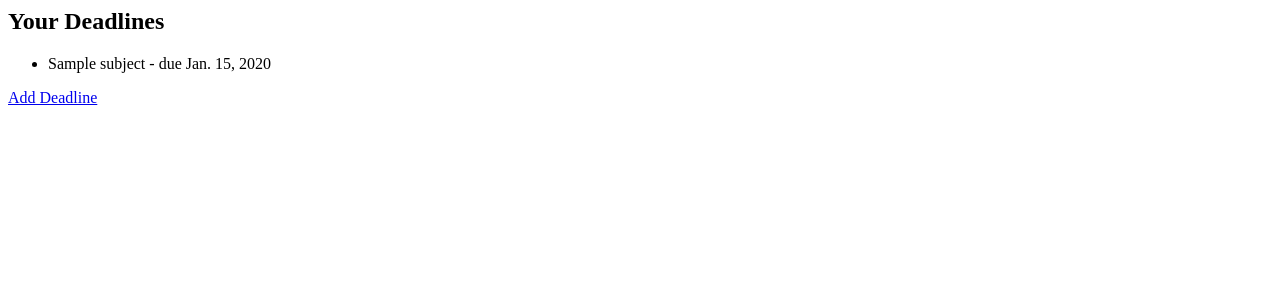
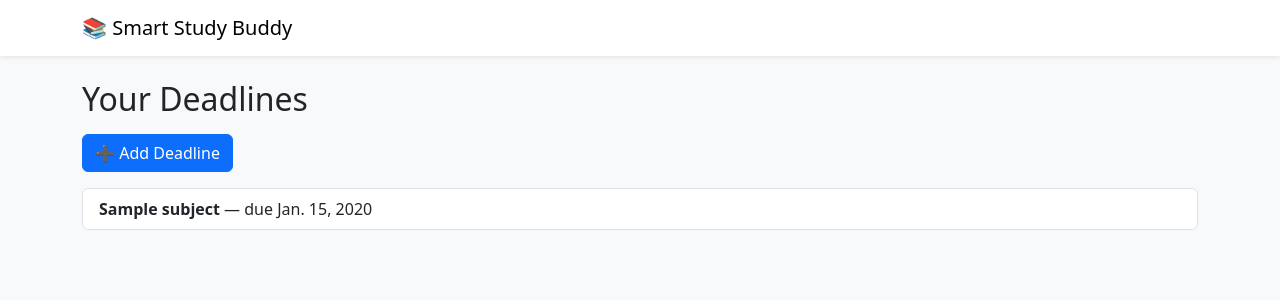
Before and after one commit to Laibakhalid23/smart-study-app, a Django app: page /deadlines/ in a window 1280 px wide. Shown: the top 300 px of the page. Run offline with Django 5.2, Linux system fonts and the light colour scheme; a user stored in the database is signed in; tables that the repository leaves empty hold one stand-in row (values such as "Sample post").

Commit message:
refactor(deadline): align templates with base.html Bootstrap design

```diff
--- a/templates/deadline_list.html
+++ b/templates/deadline_list.html
@@ -1,10 +1,16 @@
-<h2>Your Deadlines</h2>
-<ul>
+{% extends "base.html" %}
+
+{% block content %}
+<h2 class="mb-3">Your Deadlines</h2>
+<a href="{% url 'add_deadline' %}" class="btn btn-primary mb-3">➕ Add Deadline</a>
+
+<ul class="list-group">
   {% for d in deadlines %}
-    <li>{{ d.subject.name }} - due {{ d.due_date }}</li>
+    <li class="list-group-item">
+      <strong>{{ d.subject.name }}</strong> — due {{ d.due_date }}
+    </li>
   {% empty %}
-    <li>No deadlines yet.</li>
+    <li class="list-group-item text-muted">No deadlines yet.</li>
   {% endfor %}
 </ul>
-
-<a href="{% url 'add_deadline' %}">Add Deadline</a>
+{% endblock %}
```
Also changed, not shown: templates/add_deadline.html (+10 -4 lines).
